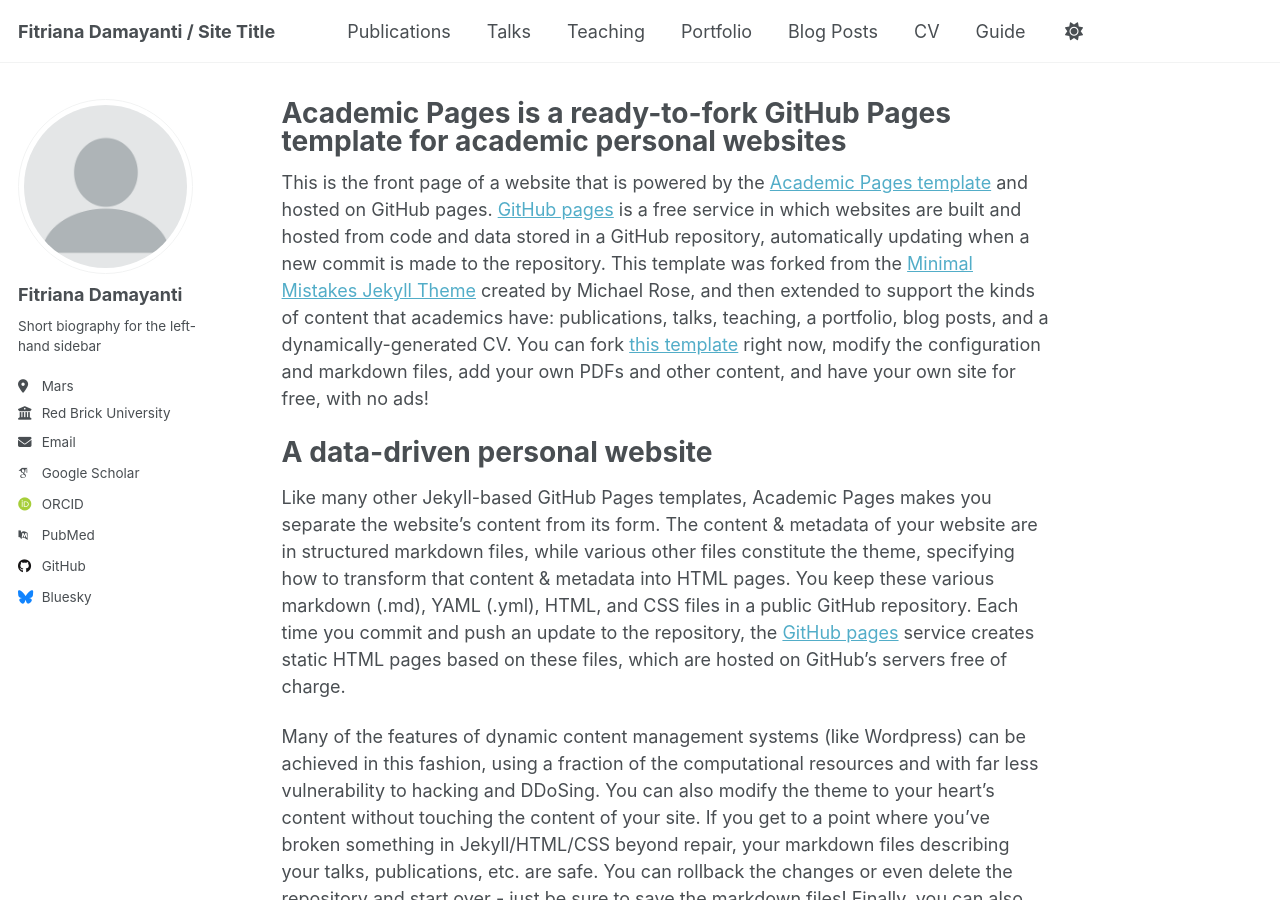
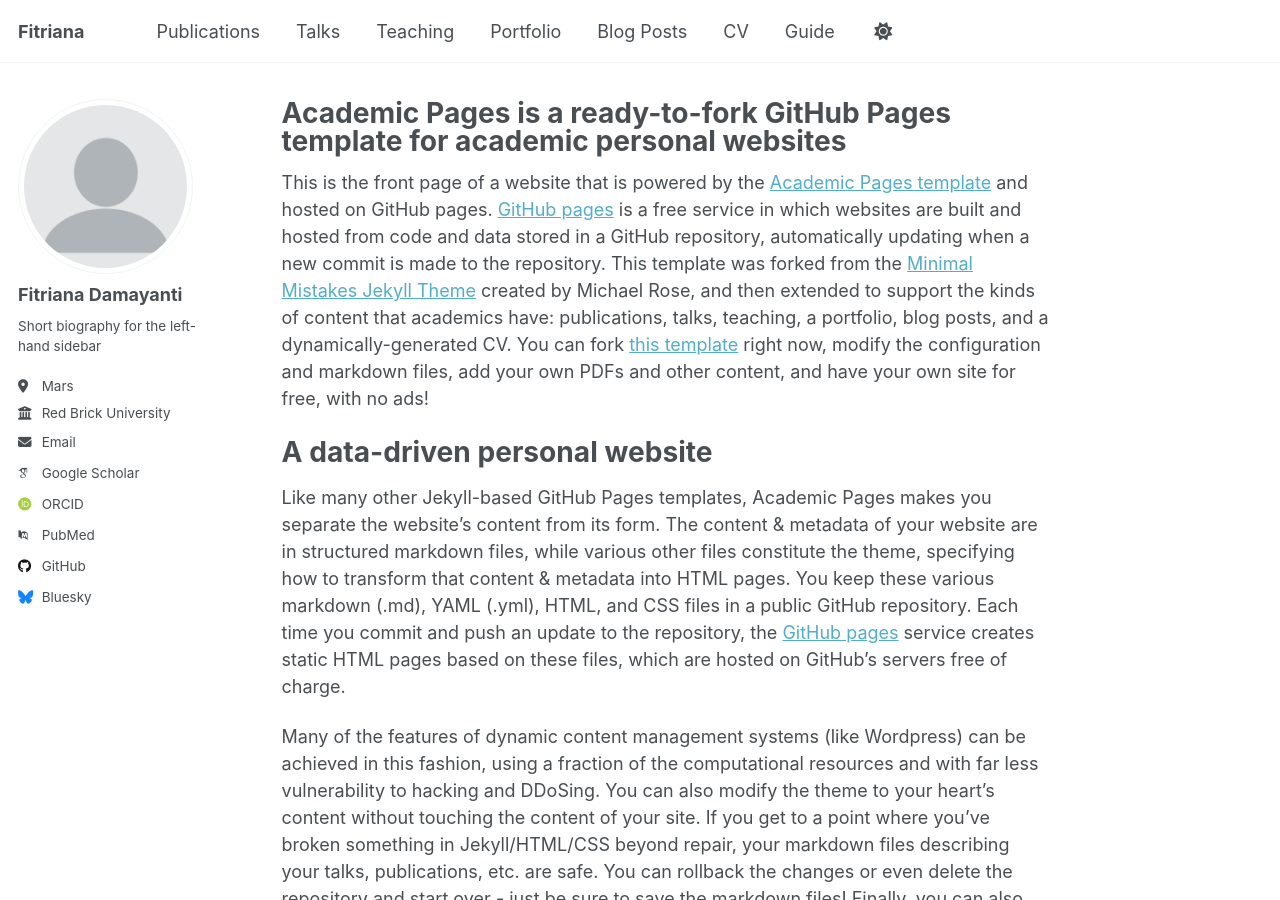
Before and after one commit to Fitriana25/fitrianadamayanti.github.io, a Jekyll site: the page built from _pages/about.md, in a window 1280 px wide and 900 px high. Built offline with Jekyll 4.4.1, drawn with Linux system fonts in a browser that asks for light colours; some web fonts are replaced.

Commit message:
fix: correct name

```diff
--- a/_config.yml
+++ b/_config.yml
@@ -9,7 +9,7 @@
 # Basic Site Settings
 locale                   : "en-US"
 site_theme               : "default"
-title                    : "Fitriana Damayanti / Site Title"
+title                    : "Fitriana"
 title_separator          : "-"
 name                     : &name "Fitriana Damayanti"
 description              : &description "personal description"
```
